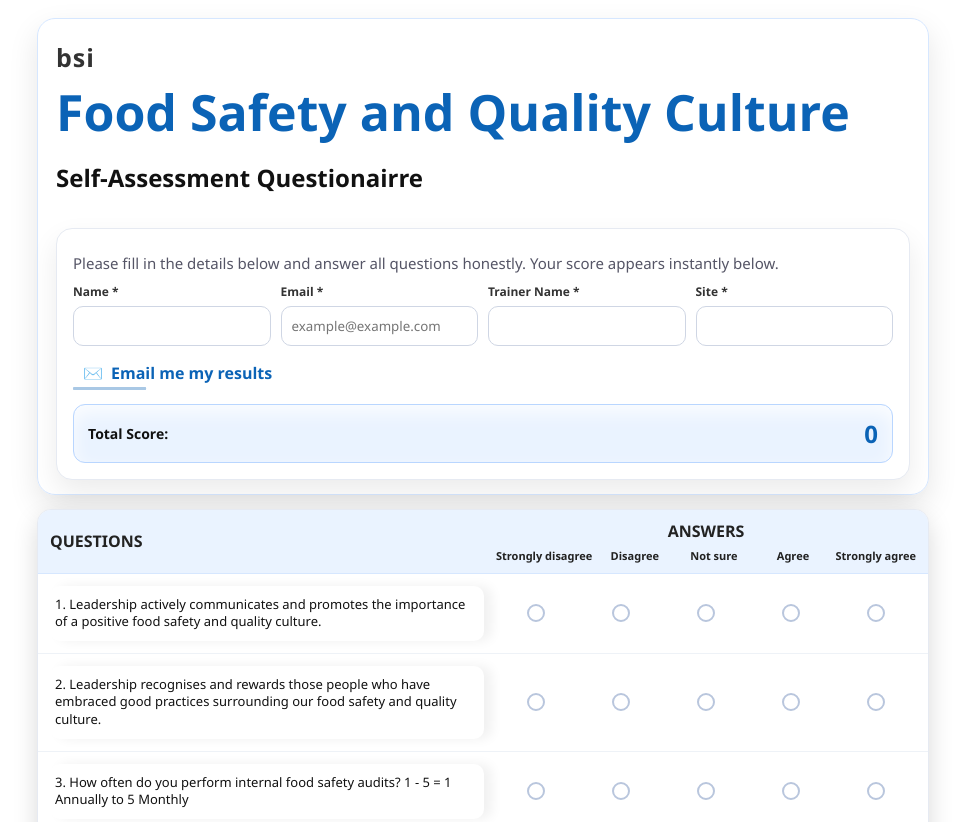
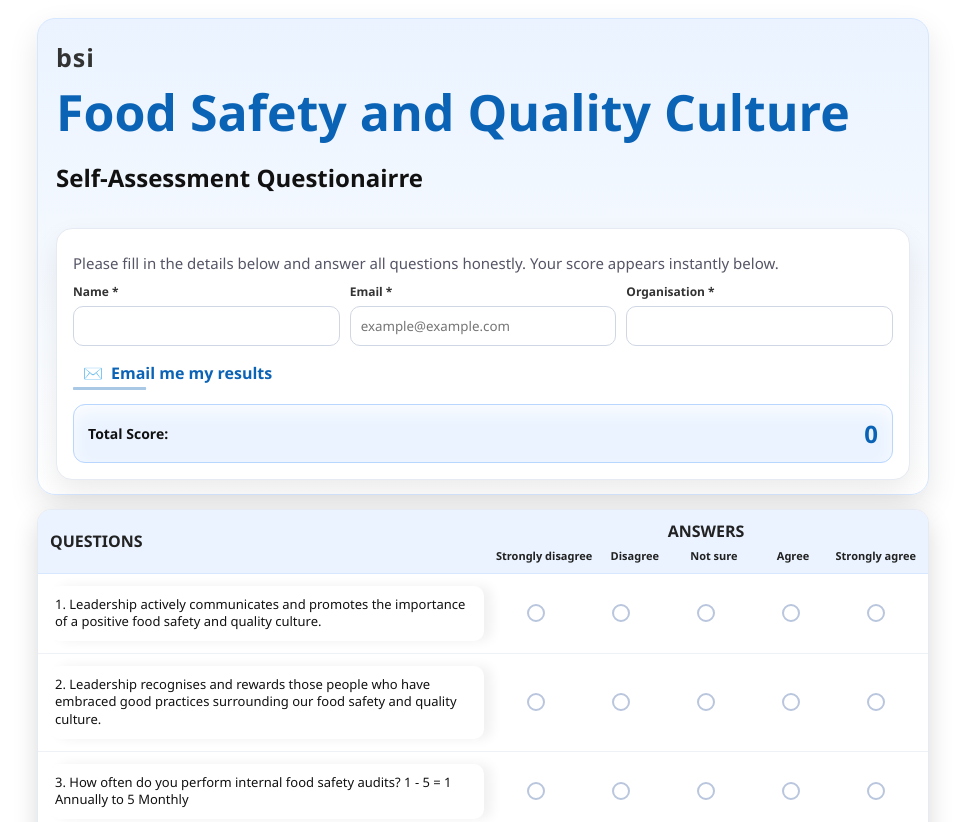
Before and after one commit to Charjah/fsc-survey, a plain HTML site: page index.html in a window 1280 px wide. Shown: the top 822 px of the page, without its empty margins (157-1122 px from the left). Drawn offline with Linux system fonts and the light colour scheme.

Commit message:
Input fileds - flex wrap

```diff
--- a/app.js
+++ b/app.js
@@ -16,7 +16,7 @@ const questions = [
   { id: 6, text: "How often do food operators report potential / actual hazards or near misses? 5 = 1 Annually to 5 Daily." },
   { id: 7, text: "Our organisation has determined and selected opportunities to improve the suitability, adequacy and effectiveness of our food safety and quality culture." },
   { id: 8, text: "Our induction process covers the importance and content of a positive food safety and quality culture very well." },
-  { id: 9, text: "The internal and external issues that may impact our food safety and quality culture have been risk assessed and muitigated to a high standard." },
+  { id: 9, text: "The internal and external issues that may impact our food safety and quality culture have been risk assessed and mitigated to a high standard." },
   { id: 10, text: "I am confident that all of our outsourced processes are controlled not to bring additional risks to the food safety and quality of our products." },
   { id: 11, text: "Enough budget is allocated to technical / operational teams so that the production area can be maintained to a high standard, non-conformities can be remedied, potential hazards removed and all staff can be trained to a high standard." },
   { id: 12, text: "Accurate documented evidence is continually filled out and kept up to date, demonstrating that processes have been carried out as planned in documented policy and procedure." },
@@ -208,7 +208,7 @@ document.getElementById("submitBtn").addEventListener("click", async () => {
     totalScoreEl.textContent = "0";
     updateScore();
   } catch (err) {
-    alert("❌ Submission failed. Please try again.");
+      alert("❌ Submission failed. Please try again.");
   } finally {
     btn.disabled = false;
     btn.textContent = "SUBMIT";
--- a/index.html
+++ b/index.html
@@ -36,12 +36,12 @@
                             <label>Email *</label>
                             <input type="email" id="email" placeholder="example@example.com" required>
                         </div>
-                        <div class="field">
+                        <!-- <div class="field">
                             <label>Trainer Name *</label>
                             <input type="text" id="trainer" required>
-                        </div>
+                        </div> -->
                         <div class="field">
-                            <label>Site *</label>
+                            <label>Organisation *</label>
                             <input type="text" id="site" required>
                         </div>
                     </section>
--- a/style.css
+++ b/style.css
@@ -26,7 +26,7 @@ body {
 
 /* ===== HEADER & LOGO ===== */
 .header {
-    background-color: linear-gradient(180deg, var(--soft), #ffffff);
+    background: linear-gradient(180deg, var(--soft), #ffffff);
     border: 1px solid #d6e7ff;
     border-radius: 18px;
     padding: 18px 18px 14px;
@@ -142,9 +142,14 @@ h1 {
 /* ===== USER DETAIL SETTINGS ===== */
 .meta {
     margin: 8px 0 0;
-    display: grid;
-    grid-template-columns: repeat(4, 1fr);
+    display: flex;
+    flex-wrap: wrap;
     gap: 10px;
+}
+
+.meta .field {
+    flex: 1 1 200px;
+    min-width: 200px;
 }
 
 .field label {
@@ -485,4 +490,8 @@ h1 {
     .brand-logo {
         font-size: 18px;
     }
+    .meta {
+        flex: 1 1 240px;
+        min-width: 160px;
+    }
 }
```
